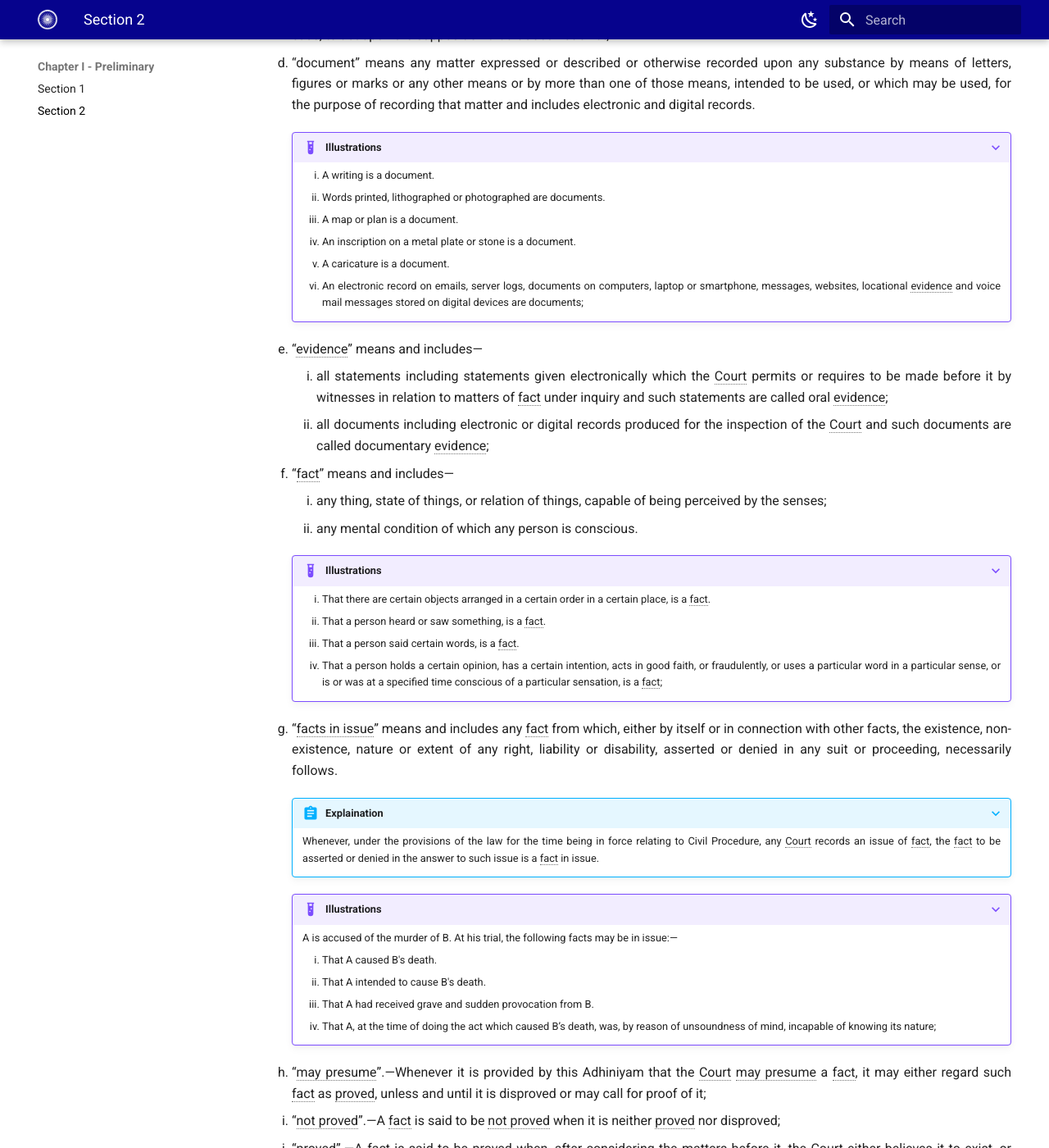
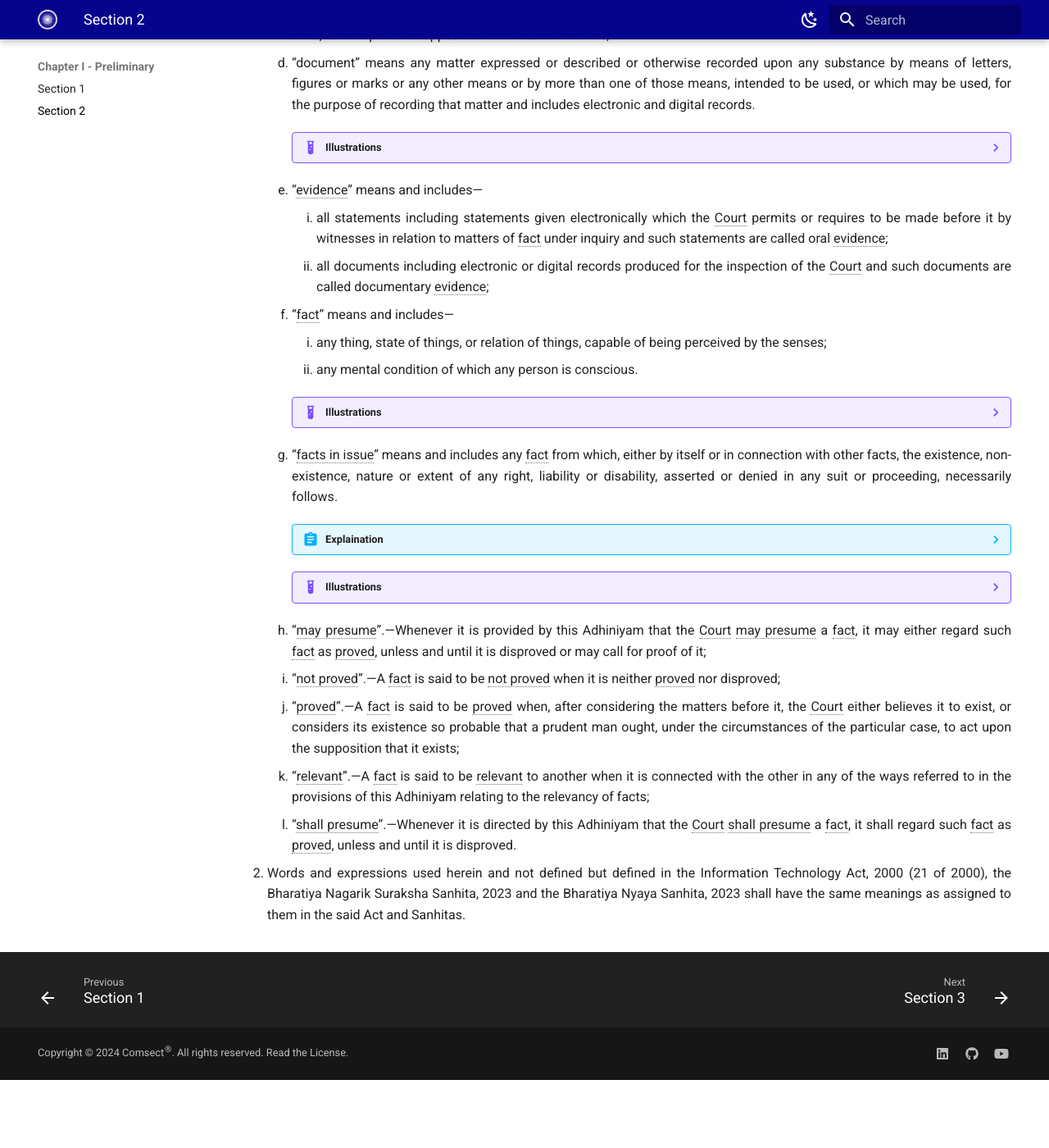
Before and after one commit to comsect/bsa, an MkDocs documentation site: the page built from docs/en/2.md, in a window 1280 px wide and 1400 px high, scrolled down 434 px. Shown: the whole window at 82% size. Built offline with MkDocs 1.6.1 and Material for MkDocs 9.7.7, drawn with Linux system fonts in a browser that asks for light colours; after the commit the page ends 1751 px from its top, so only the background shows below that.

```diff
--- a/docs/en/2.md
+++ b/docs/en/2.md
@@ -12,7 +12,7 @@ description: Definitions
     3. “disproved” in relation to a fact, means when, after considering the matters before it, the Court either believes that it does not exist, or considers its non-existence so probable that a prudent man ought, under the circumstances of the particular case, to act upon the supposition that it does not exist;
     4. “document” means any matter expressed or described or otherwise recorded upon any substance by means of letters, figures or marks or any other means or by more than one of those means, intended to be used, or which may be used, for the purpose of recording that matter and includes electronic and digital records.
 
-        ???+ example "Illustrations"
+        ??? example "Illustrations"
             1. A writing is a document.
             2. Words printed, lithographed or photographed are documents.
             3. A map or plan is a document.
@@ -27,7 +27,7 @@ description: Definitions
         1. any thing, state of things, or relation of things, capable of being perceived by the senses;
         2. any mental condition of which any person is conscious.
 
-        ???+ example "Illustrations"
+        ??? example "Illustrations"
             1. That there are certain objects arranged in a certain order in a certain place, is a fact.
             2. That a person heard or saw something, is a fact.
             3. That a person said certain words, is a fact.
@@ -35,10 +35,10 @@ description: Definitions
 
     7. “facts in issue” means and includes any fact from which, either by itself or in connection with other facts, the existence, non-existence, nature or extent of any right, liability or disability, asserted or denied in any suit or proceeding, necessarily follows.
 
-        ???+ abstract "Explaination"
+        ??? abstract "Explaination"
             Whenever, under the provisions of the law for the time being in force relating to Civil Procedure, any Court records an issue of fact, the fact to be asserted or denied in the answer to such issue is a fact in issue.
 
-        ???+ example "Illustrations"
+        ??? example "Illustrations"
             A is accused of the murder of B. At his trial, the following facts may be in issue:—
 
             1. That A caused B's death.
```
